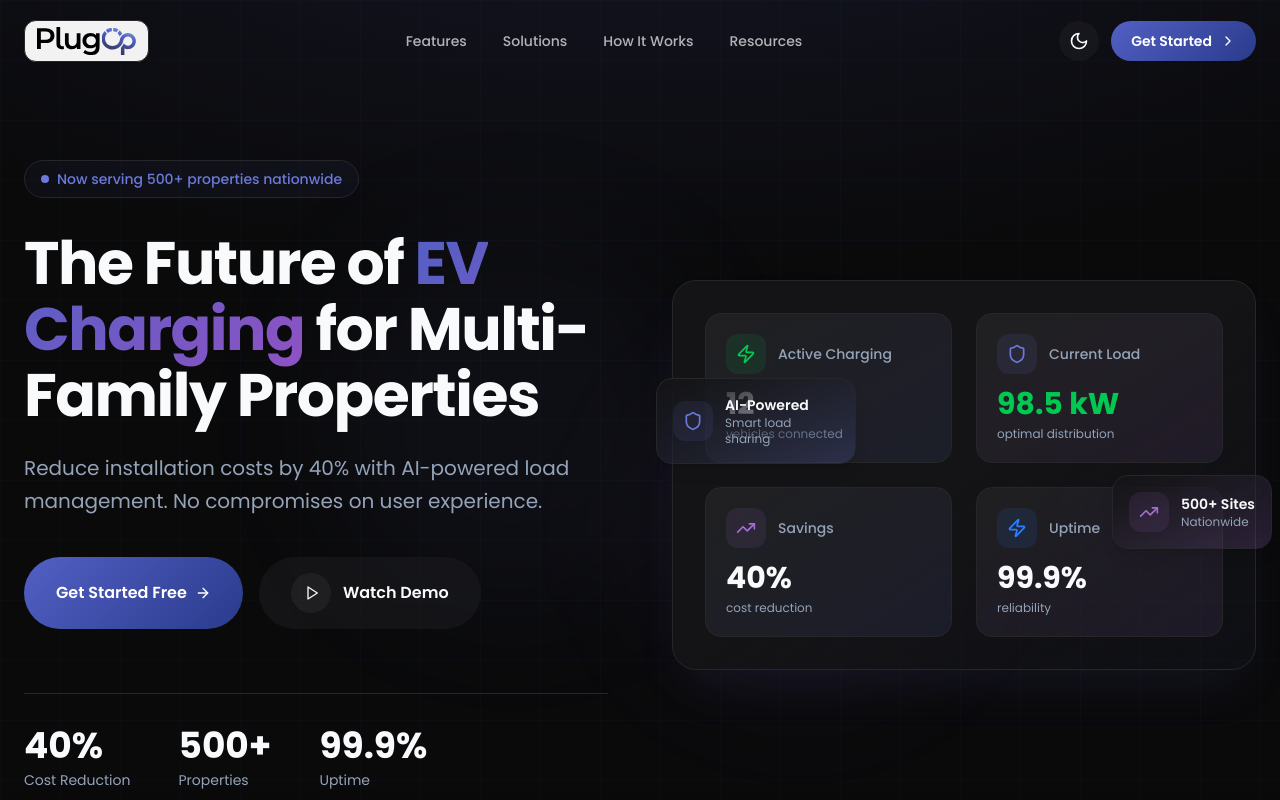
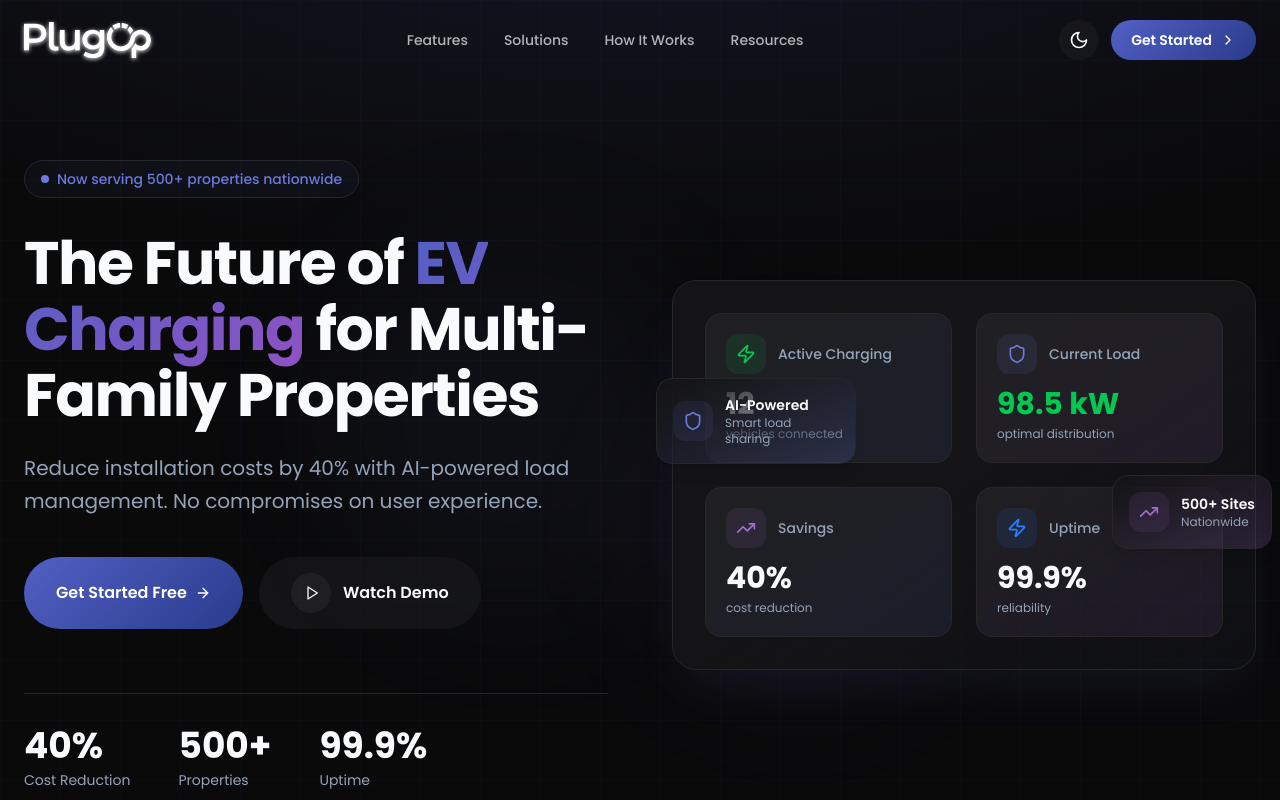
Before and after one commit to pfeffer629/plugop, a Next.js app: page / in a window 1280 px wide. Shown: the top 800 px of the page. Built offline with nearby package versions, Linux system fonts and the light colour scheme.

Commit message:
feat: add drop shadow and invert filter for logo visibility
Improve logo contrast in light and dark modes with styling.

Co-authored-by: Mark Pfeffer <7978022+pfeffer629@users.noreply.github.com>

```diff
--- a/components/header.tsx
+++ b/components/header.tsx
@@ -40,17 +40,15 @@ export default function Header() {
           href="/"
           className="relative group flex items-center"
         >
-          <div className="px-3 py-1.5 rounded-xl bg-white/90 dark:bg-white/95 backdrop-blur-sm shadow-sm border border-border/50 transition-all duration-300 group-hover:shadow-md group-hover:scale-105">
-            <Image
-              src="/images/logo-full.svg"
-              alt="PlugOp"
-              width={120}
-              height={34}
-              className="h-7"
-              style={{ width: "auto", height: "28px" }}
-              priority
-            />
-          </div>
+          <Image
+            src="/images/logo-full.svg"
+            alt="PlugOp"
+            width={140}
+            height={40}
+            className="h-9 transition-transform duration-300 group-hover:scale-105 drop-shadow-[0_1px_2px_rgba(255,255,255,0.8)] dark:drop-shadow-[0_1px_2px_rgba(255,255,255,0.9)] dark:brightness-0 dark:invert"
+            style={{ width: "auto", height: "36px" }}
+            priority
+          />
         </Link>
 
         {/* Desktop Navigation */}
```
